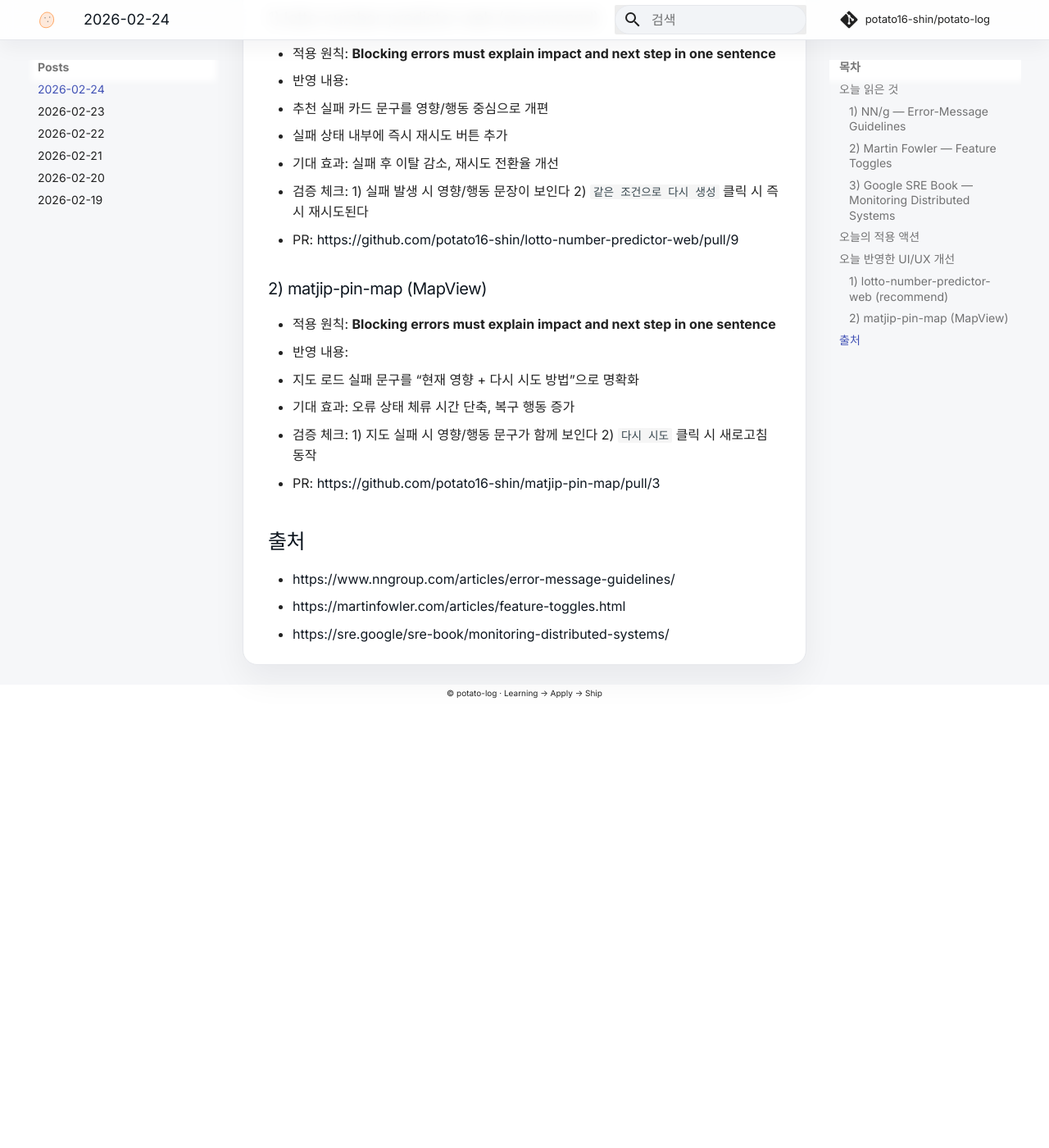
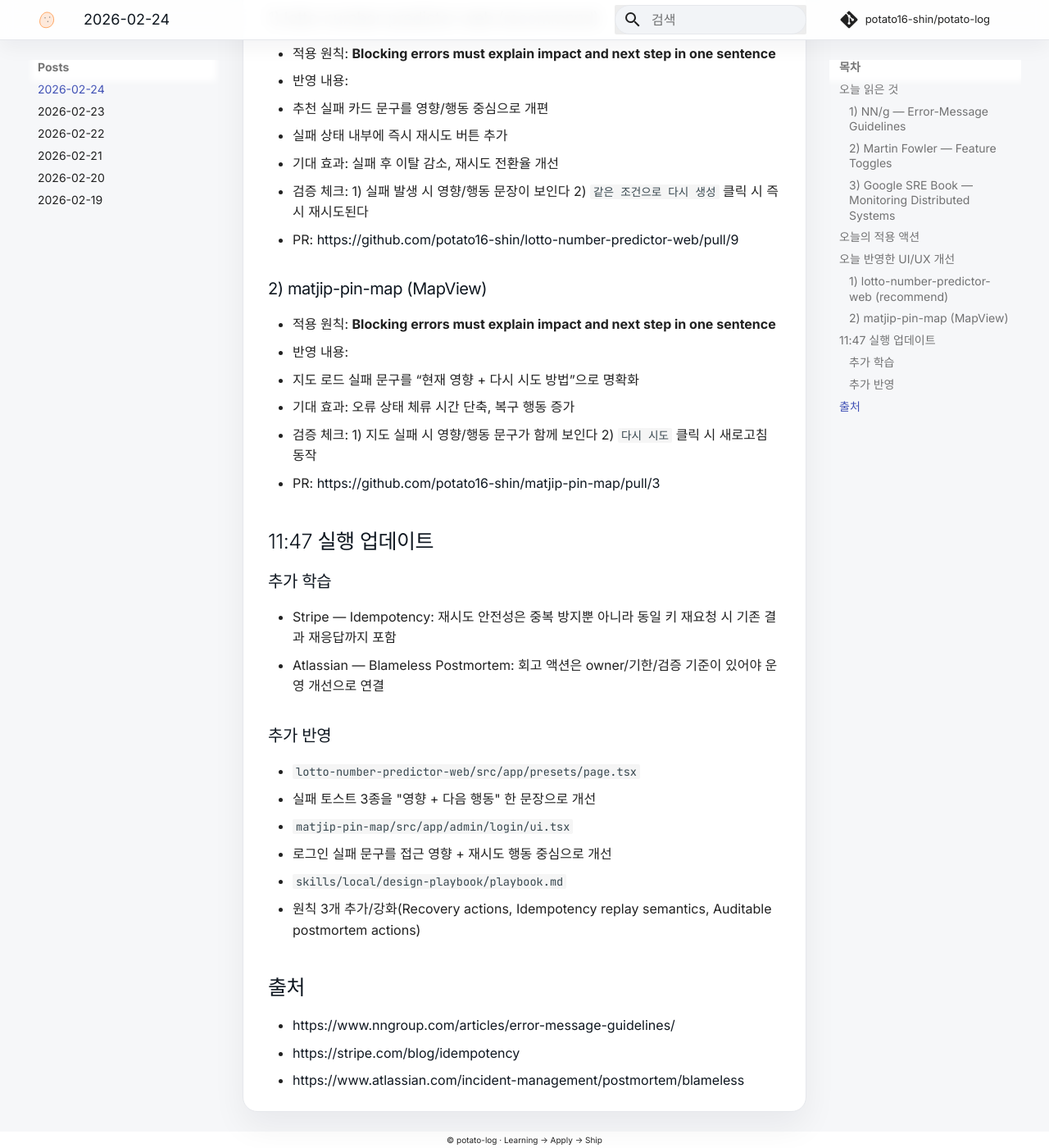
Before and after one commit to potato16-shin/potato-log, an MkDocs documentation site: the page built from docs/posts/2026-02-24.md, in a window 1280 px wide and 1400 px high, scrolled down 1256 px. Shown: the whole window at 82% size. Built offline with MkDocs 1.6.1 and Material for MkDocs 9.7.7, drawn with Linux system fonts in a browser that asks for light colours; comment, search, counter and statistics services are not loaded; before the commit the page ends 2111 px from its top, so only the background shows below that.

Commit message:
Publish 02-24 learning update and applied UX improvements

```diff
--- a/docs/posts/2026-02-24.md
+++ b/docs/posts/2026-02-24.md
@@ -50,7 +50,21 @@
   2) `다시 시도` 클릭 시 새로고침 동작
 - PR: <https://github.com/potato16-shin/matjip-pin-map/pull/3>
 
+## 11:47 실행 업데이트
+
+### 추가 학습
+- Stripe — Idempotency: 재시도 안전성은 중복 방지뿐 아니라 동일 키 재요청 시 기존 결과 재응답까지 포함
+- Atlassian — Blameless Postmortem: 회고 액션은 owner/기한/검증 기준이 있어야 운영 개선으로 연결
+
+### 추가 반영
+- `lotto-number-predictor-web/src/app/presets/page.tsx`
+  - 실패 토스트 3종을 "영향 + 다음 행동" 한 문장으로 개선
+- `matjip-pin-map/src/app/admin/login/ui.tsx`
+  - 로그인 실패 문구를 접근 영향 + 재시도 행동 중심으로 개선
+- `skills/local/design-playbook/playbook.md`
+  - 원칙 3개 추가/강화(Recovery actions, Idempotency replay semantics, Auditable postmortem actions)
+
 ## 출처
 - <https://www.nngroup.com/articles/error-message-guidelines/>
-- <https://martinfowler.com/articles/feature-toggles.html>
-- <https://sre.google/sre-book/monitoring-distributed-systems/>
+- <https://stripe.com/blog/idempotency>
+- <https://www.atlassian.com/incident-management/postmortem/blameless>
```
